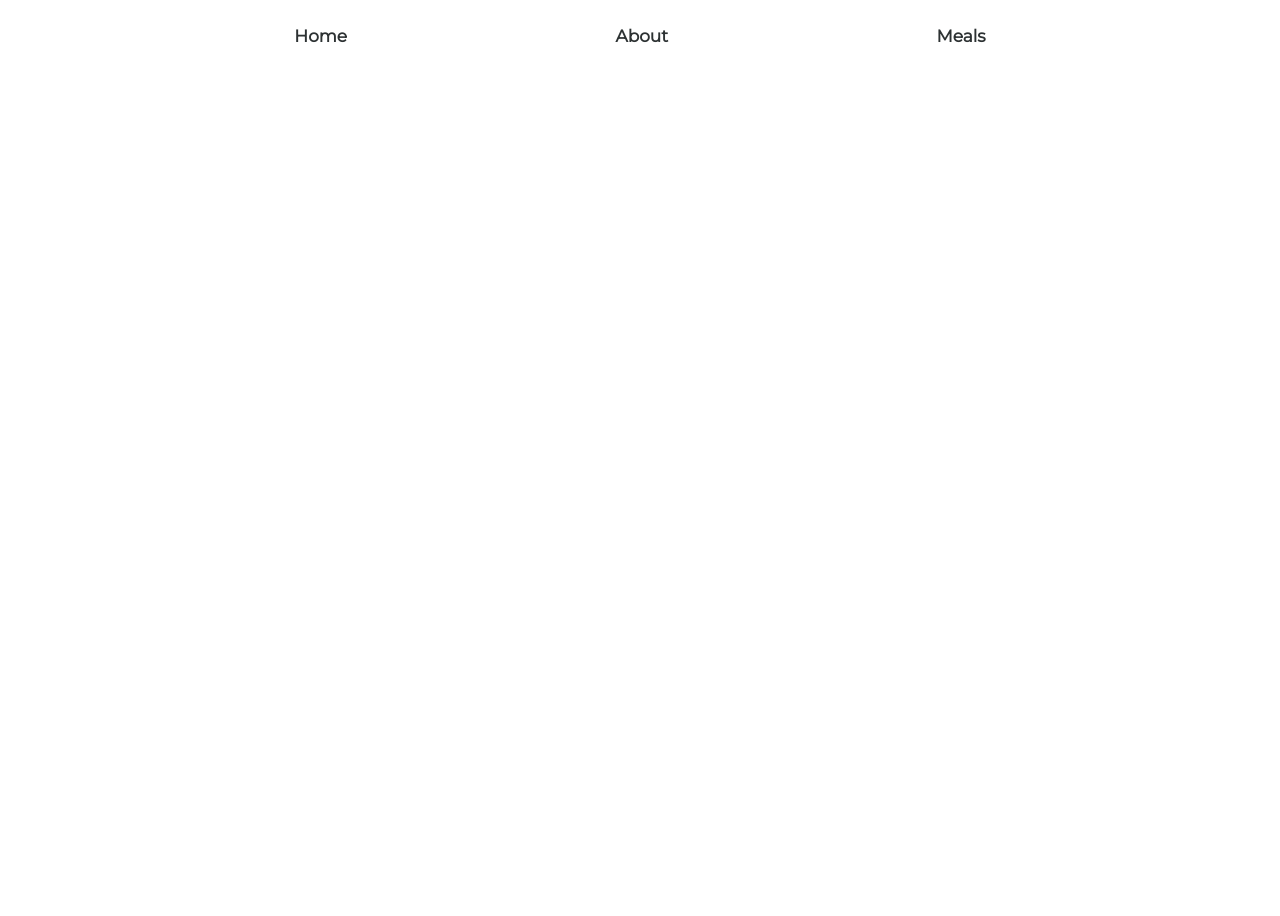
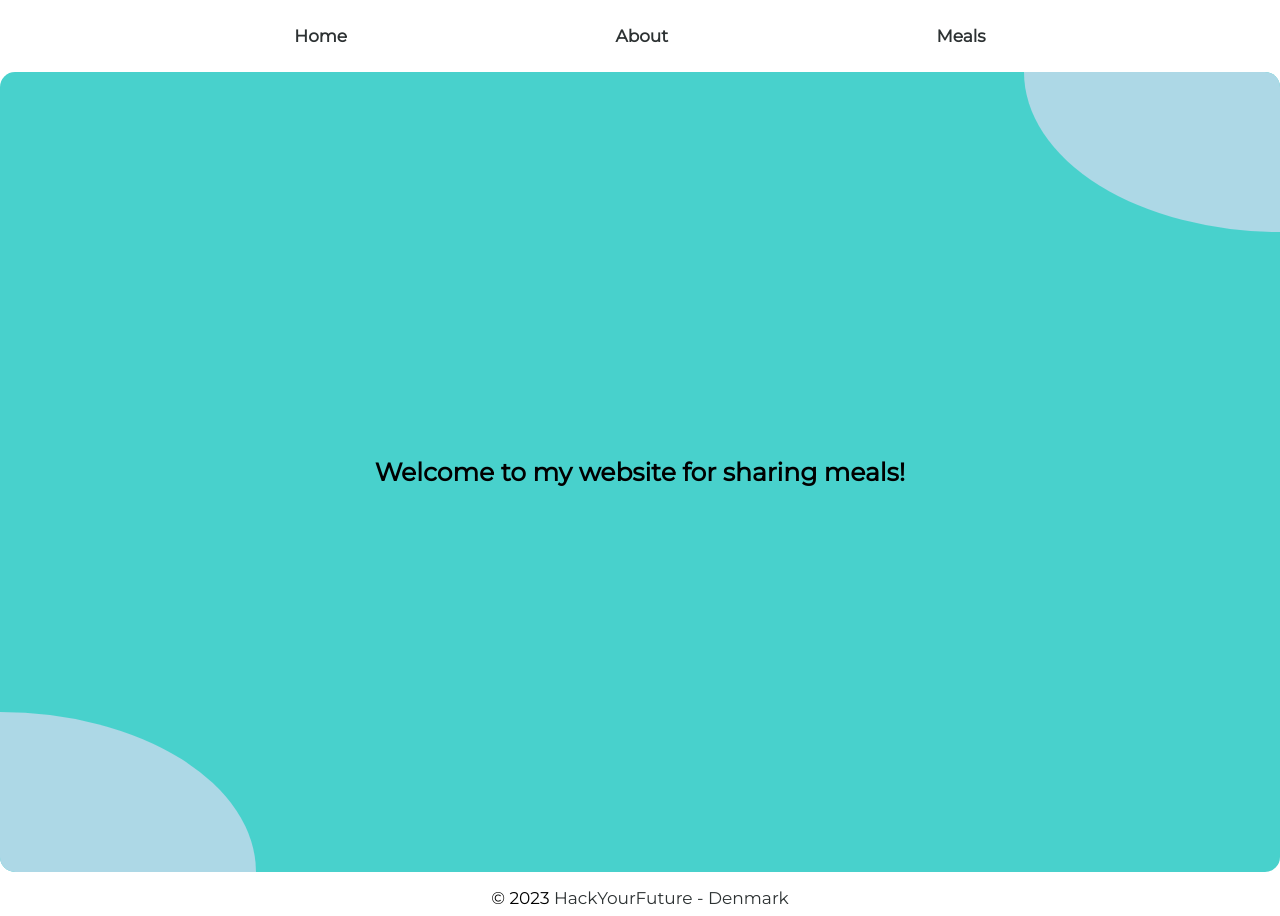
Before and after one commit to Nelia11/meal-sharing, a React app: page /about in a window 1280 px wide. Before the commit the page ends 800 px from the top, so only its background shows below. Built offline with nearby package versions, Linux system fonts and the light colour scheme.

Commit message:
add footer; add About component

```diff
--- a/src/client/App.js
+++ b/src/client/App.js
@@ -11,6 +11,8 @@ import Nav from "./components/Nav/Nav";
 import MealInfo from "./pages/MealInfo/MealInfo";
 import ReviewInfo from "./pages/ReviewInfo/ReviewInfo";
 import FormReview from "./components/FormReview/FormReview";
+import About from "./pages/About/About";
+import Footer from "./Footer/Footer";
 
 function App() {
   return (
@@ -22,10 +24,13 @@ function App() {
           <Home />
         </Route>
 
+        <Route exact path="/about">
+          <About />
+        </Route>
+
         <Route exact path="/meals" >
           <MealsList />
         </Route>
-
 
         <Route exact path="/meals/:id" >
           <MealInfo />
@@ -35,9 +40,9 @@ function App() {
           <FormReview />
           <ReviewInfo />
         </Route>
-
       </Switch>
 
+      <Footer />
     </Router>
   );
 }
--- /dev/null
+++ b/src/client/Footer/Footer.css
@@ -0,0 +1,10 @@
+.footer-layout {
+    margin-top: 1rem;
+    margin-bottom: 0.5rem;
+    text-align: center;
+}
+
+.footer-layout a:hover {
+    color: blue;
+    text-decoration: underline;
+}
--- /dev/null
+++ b/src/client/Footer/Footer.jsx
@@ -0,0 +1,17 @@
+import React from 'react';
+import "./Footer.css"
+
+const Footer = () => {
+    return (
+        <div className="footer-layout">
+            &#169; 2023
+            <a
+                href="https://www.hackyourfuture.dk/"
+                target="_blank"
+                rel="noopener noreferrer"
+            >  HackYourFuture - Denmark</a>
+        </div>
+    );
+};
+
+export default Footer;
--- /dev/null
+++ b/src/client/pages/About/About.css
@@ -0,0 +1,58 @@
+.about-layout {
+    display: grid;
+    place-items: center;
+    height: 100vh;
+}
+
+.about-card {
+    position: relative;
+    width: 100%;
+    height: 100%;
+    background: mediumturquoise;
+    display: flex;
+    align-items: center;
+    justify-content: center;
+    font-size: 25px;
+    font-weight: bold;
+    border-radius: 15px;
+    cursor: pointer;
+}
+
+.about-card::before,
+.about-card::after {
+    position: absolute;
+    content: "";
+    width: 20%;
+    height: 20%;
+    display: flex;
+    align-items: center;
+    justify-content: center;
+    font-size: 25px;
+    font-weight: bold;
+    background-color: lightblue;
+    transition: all 0.5s;
+}
+
+.about-card::before {
+    top: 0;
+    right: 0;
+    border-radius: 0 15px 0 100%;
+}
+
+.about-card::after {
+    bottom: 0;
+    left: 0;
+    border-radius: 0 100%  0 15px;
+}
+
+.about-card:hover::before,
+.about-card:hover:after {
+    width: 100%;
+    height: 100%;
+    border-radius: 15px;
+    transition: all 0.5s;
+}
+
+.about-card:hover:after {
+    content: "Welcome to my website for sharing meals!";
+}
--- /dev/null
+++ b/src/client/pages/About/About.jsx
@@ -0,0 +1,14 @@
+import React from 'react';
+import "./About.css";
+
+const About = () => {
+    return (
+        <div className="about-layout">
+            <div className="about-card">
+                Welcome to my website for sharing meals!
+            </div>
+        </div>
+    );
+};
+
+export default About;
--- a/src/client/pages/MealInfo/MealInfo.css
+++ b/src/client/pages/MealInfo/MealInfo.css
@@ -1,9 +1,8 @@
 .meal-info {
     display: flex;
-    align-items: center;
     justify-content: center;
     flex-wrap: wrap;
-    height: 80vh;
+    height: 90vh;
 }
 
 .review-meal {
@@ -29,12 +28,11 @@
     box-shadow: 0.05em 0.05em;
 }
 
-.meal-add-review {
-    display: grid;
-    place-items: center;
+.sold-out {
+    margin: 2rem;
+    font-weight: bold;
 }
 
-.sold-out {
-    margin: 15px;
-    font-weight: bold;
+.meal-reservartion {
+    margin: 25px;
 }
--- a/src/client/pages/MealInfo/MealInfo.jsx
+++ b/src/client/pages/MealInfo/MealInfo.jsx
@@ -71,9 +71,11 @@ const MealInfo = () => {
                         </Link>
                     </div>
 
-                    {avaliableReservations > 0 ? (
-                        <FormReservation id={id}/>
-                    ) : <div className="sold-out">Sold out!</div>}
+                    <div className="meal-reservartion">
+                        {avaliableReservations > 0 ? (
+                            <FormReservation id={id}/>
+                        ) : <div className="sold-out">Sold out!</div>}
+                    </div>
 
                 </>
             )
```
